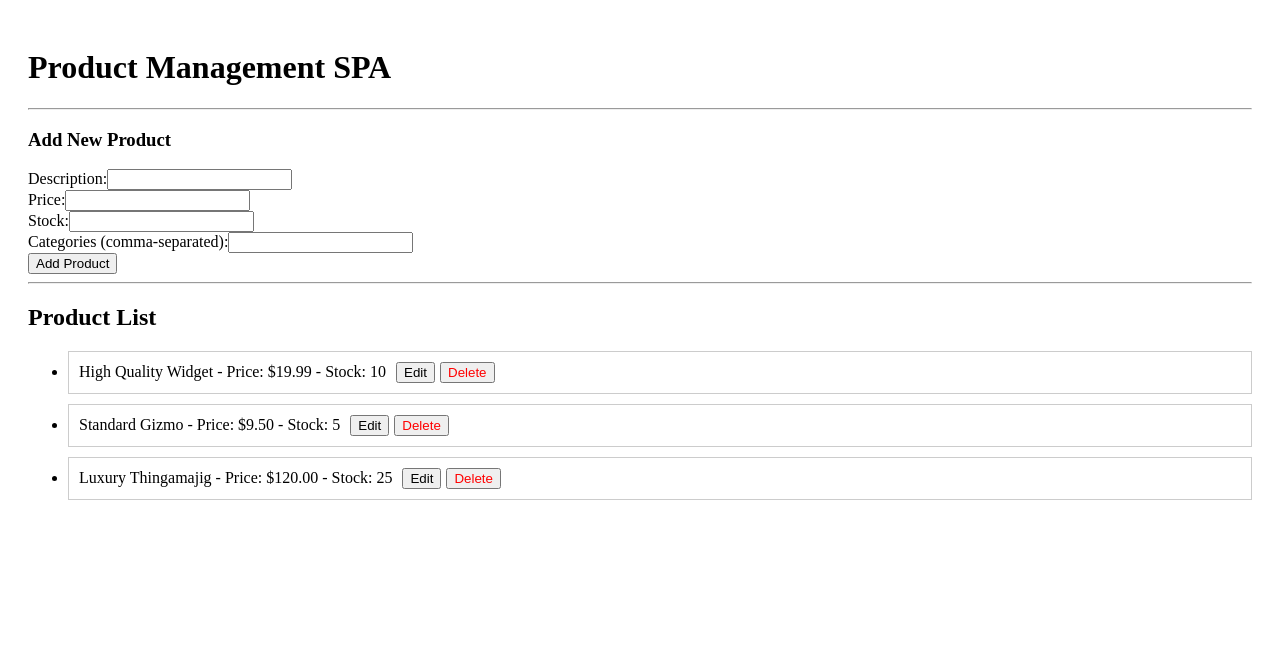
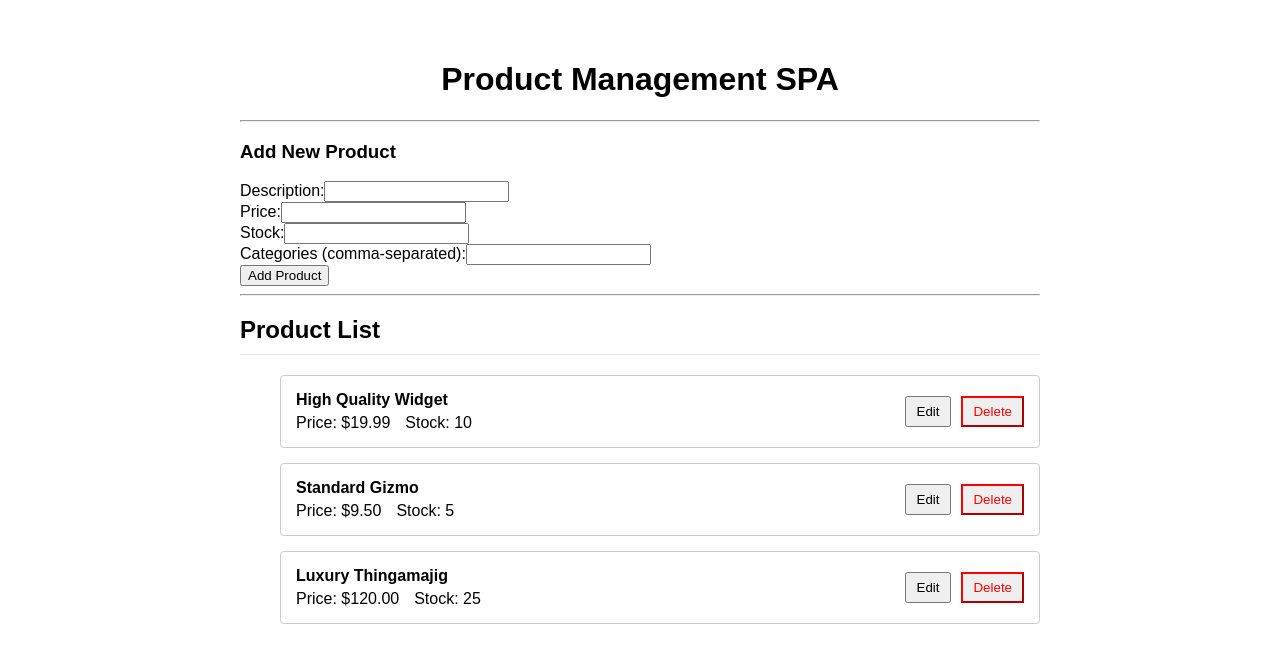
Before and after one commit to JoaoArturCosta/ctt-product-spa, a React app: page / in a window 1280 px wide. Shown: the top 662 px of the page. Built offline with nearby package versions, Linux system fonts and the light colour scheme; data requests are answered from the project's data file.

Commit message:
style: apply basic layout and styling refinements

```diff
--- a/src/App.tsx
+++ b/src/App.tsx
@@ -4,10 +4,15 @@ import AddProductForm from "@/features/products/AddProductForm"; // Import AddPr
 
 const App: React.FC = () => {
   return (
-    <div style={{ padding: "20px" }}>
-      {" "}
-      {/* Add some basic padding */}
-      <h1>Product Management SPA</h1>
+    <div
+      style={{
+        maxWidth: "800px", // Limit max width
+        margin: "20px auto", // Center the container
+        padding: "20px",
+        fontFamily: "sans-serif", // Basic font
+      }}
+    >
+      <h1 style={{ textAlign: "center" }}>Product Management SPA</h1>
       <hr /> {/* Add a separator */}
       <AddProductForm /> {/* Render AddProductForm */}
       <hr /> {/* Add a separator */}
--- a/src/features/products/ProductList.tsx
+++ b/src/features/products/ProductList.tsx
@@ -38,26 +38,49 @@ const ProductList: React.FC = () => {
   }, [dispatch]);
 
   if (isLoading) {
-    return <div>Loading products...</div>;
+    // Style loading message
+    return (
+      <div
+        style={{ padding: "20px", textAlign: "center", fontStyle: "italic" }}
+      >
+        Loading products...
+      </div>
+    );
   }
 
   if (error) {
-    // Display error message above results as requested
+    // Style error message
     return (
-      <div>
-        <p style={{ color: "red" }}>Error: {error}</p>
-        {/* Optionally still render part of the UI or a retry button */}
+      <div
+        style={{
+          padding: "20px",
+          color: "red",
+          border: "1px solid red",
+          borderRadius: "4px",
+          marginBottom: "20px",
+        }}
+      >
+        <strong>Error:</strong> {error}
       </div>
     );
   }
 
   if (products.length === 0) {
-    return <div>No products found.</div>;
+    // Style no products message
+    return (
+      <div
+        style={{ padding: "20px", textAlign: "center", fontStyle: "italic" }}
+      >
+        No products found. Add one using the form above!
+      </div>
+    );
   }
 
   return (
     <div>
-      <h2>Product List</h2>
+      <h2 style={{ borderBottom: "1px solid #eee", paddingBottom: "10px" }}>
+        Product List
+      </h2>
       <ul>
         {products.map((product) => (
           // Render ProductItem component instead of inline details
--- a/src/features/products/components/ProductItem.tsx
+++ b/src/features/products/components/ProductItem.tsx
@@ -117,13 +117,18 @@ const ProductItem: React.FC<ProductItemProps> = ({ product }) => {
   return (
     <li
       style={{
-        marginBottom: "10px",
-        padding: "10px",
+        listStyle: "none", // Remove default list bullet
+        marginBottom: "15px",
+        padding: "15px",
         border: "1px solid #ccc",
+        borderRadius: "4px", // Add rounded corners
+        display: "flex", // Use flexbox for layout
+        flexDirection: "column", // Stack elements vertically
       }}
     >
       {isEditing ? (
-        <div>
+        <div style={{ display: "flex", flexDirection: "column", gap: "10px" }}>
+          {/* Input fields stacked vertically */}
           <input
             type="text"
             name="description"
@@ -131,7 +136,10 @@ const ProductItem: React.FC<ProductItemProps> = ({ product }) => {
             onChange={handleInputChange}
             placeholder="Description"
             required
+            style={{ padding: "8px", border: "1px solid #ddd" }}
           />
+          <div style={{ display: "flex", gap: "10px" }}>
+            {/* Price and Stock side-by-side */}
             <input
               type="number"
               name="price"
@@ -140,6 +148,7 @@ const ProductItem: React.FC<ProductItemProps> = ({ product }) => {
               onChange={handleInputChange}
               placeholder="Price"
               required
+              style={{ padding: "8px", border: "1px solid #ddd", flex: 1 }}
             />
             <input
               type="number"
@@ -149,31 +158,55 @@ const ProductItem: React.FC<ProductItemProps> = ({ product }) => {
               onChange={handleInputChange}
               placeholder="Stock"
               required
+              style={{ padding: "8px", border: "1px solid #ddd", flex: 1 }}
             />
+          </div>
           {/* Add input for categories if needed */}
-          <button onClick={handleSave} style={{ marginLeft: "5px" }}>
+          <div style={{ marginTop: "10px", display: "flex", gap: "5px" }}>
+            {/* Buttons */}
+            <button onClick={handleSave} style={{ padding: "8px 12px" }}>
               Save
             </button>
-          <button onClick={handleEditToggle} style={{ marginLeft: "5px" }}>
+            <button onClick={handleEditToggle} style={{ padding: "8px 12px" }}>
               Cancel
             </button>
           </div>
+        </div>
       ) : (
-        <div>
-          <span>{product.description}</span>
-          <span> - Price: ${product.price.toFixed(2)}</span>
-          <span> - Stock: {product.stock}</span>
+        <div
+          style={{
+            display: "flex",
+            justifyContent: "space-between", // Space out details and buttons
+            alignItems: "center", // Vertically align items
+          }}
+        >
+          {/* Product details */}
+          <div style={{ flexGrow: 1, marginRight: "15px" }}>
+            <strong style={{ display: "block", marginBottom: "5px" }}>
+              {product.description}
+            </strong>
+            <span>Price: ${product.price.toFixed(2)}</span>
+            <span style={{ marginLeft: "15px" }}>Stock: {product.stock}</span>
             {/* Display categories if needed */}
-          {/* <span> - Categories: {product.categories.join(', ')}</span> */}
-          <button onClick={handleEditToggle} style={{ marginLeft: "10px" }}>
+            {/* <span style={{ marginLeft: '15px' }}> - Categories: {product.categories.join(', ')}</span> */}
+          </div>
+          {/* Action Buttons */}
+          <div style={{ display: "flex", gap: "5px" }}>
+            <button onClick={handleEditToggle} style={{ padding: "6px 10px" }}>
               Edit
             </button>
             <button
               onClick={handleDelete}
-            style={{ marginLeft: "5px", color: "red" }}
+              style={{
+                marginLeft: "5px",
+                color: "red",
+                borderColor: "red", // Style delete button
+                padding: "6px 10px",
+              }}
             >
               Delete
             </button>
+          </div>
         </div>
       )}
     </li>
```
Lines whose indentation alone changed are shown as unchanged.
